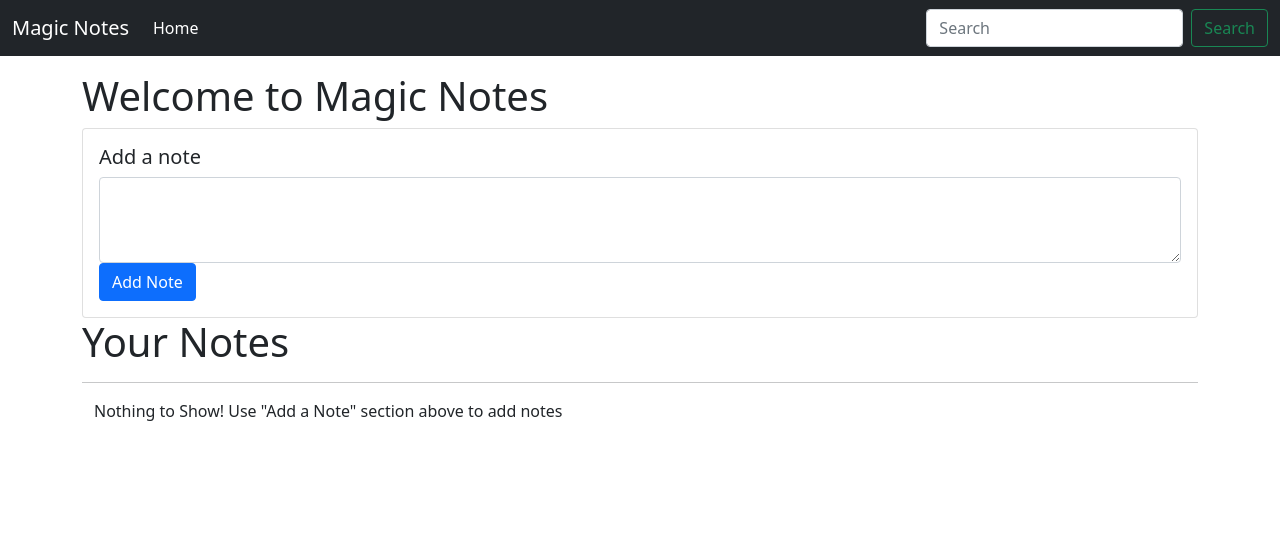
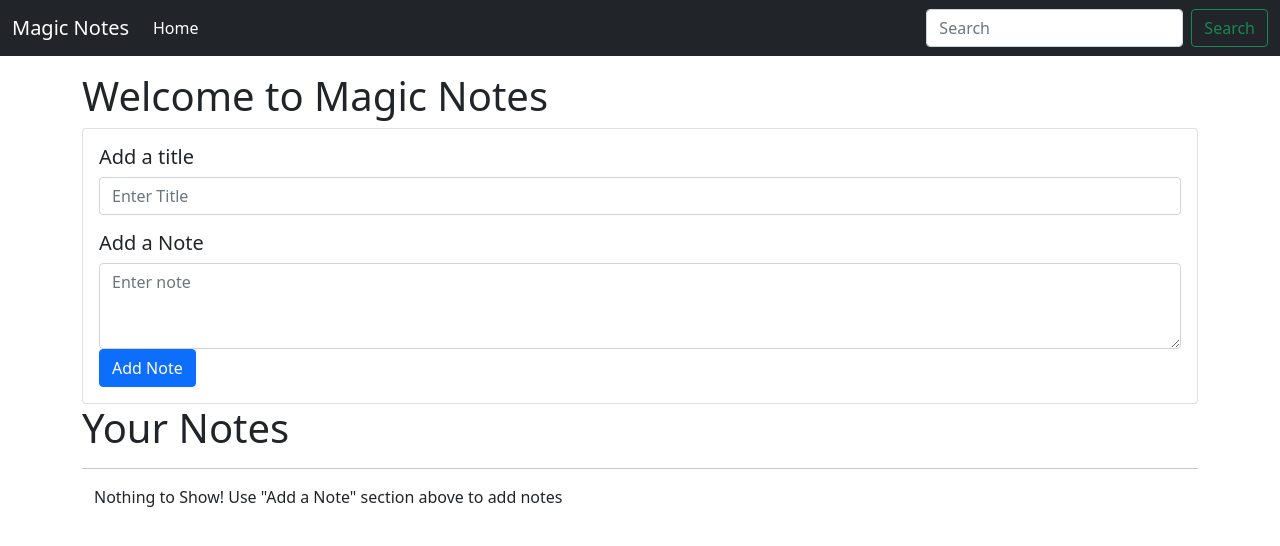
Before and after one commit to Anoushka-Ghosh/Notes_App, a plain HTML site: page index.html in a window 1280 px wide. Drawn offline with nearby package versions, Linux system fonts and the light colour scheme.

Commit message:
Update index.html

```diff
--- a/index.html
+++ b/index.html
@@ -26,7 +26,8 @@
                     </li>
                 </ul>
                 <form class="d-flex">
-                    <input class="form-control me-2" type="search" id="searchTxt" placeholder="Search" aria-label="Search">
+                    <input class="form-control me-2" type="search" id="searchTxt" placeholder="Search"
+                        aria-label="Search">
                     <button class="btn btn-outline-success" type="submit">Search</button>
                 </form>
             </div>
@@ -37,9 +38,14 @@
         <h1>Welcome to Magic Notes</h1>
         <div class="card">
             <div class="card-body">
-                <h5 class="card-title">Add a note</h5>
+                <h5 class="card-title">Add a title</h5>
+                <div class="mb-3">
+                    <input type="text" class="form-control" id="title" aria-describedby="emailHelp"
+                    placeholder="Enter Title">
+                </div>
+                <h5 class="card-title">Add a Note</h5>
                 <div class="form-group">
-                    <textarea class="form-control" id="addTxt" rows="3"></textarea>
+                    <textarea class="form-control" id="addTxt" rows="3" placeholder="Enter note"></textarea>
                 </div>
                 <button class="btn btn-primary" id="addBtn">Add Note</button>
             </div>
```
